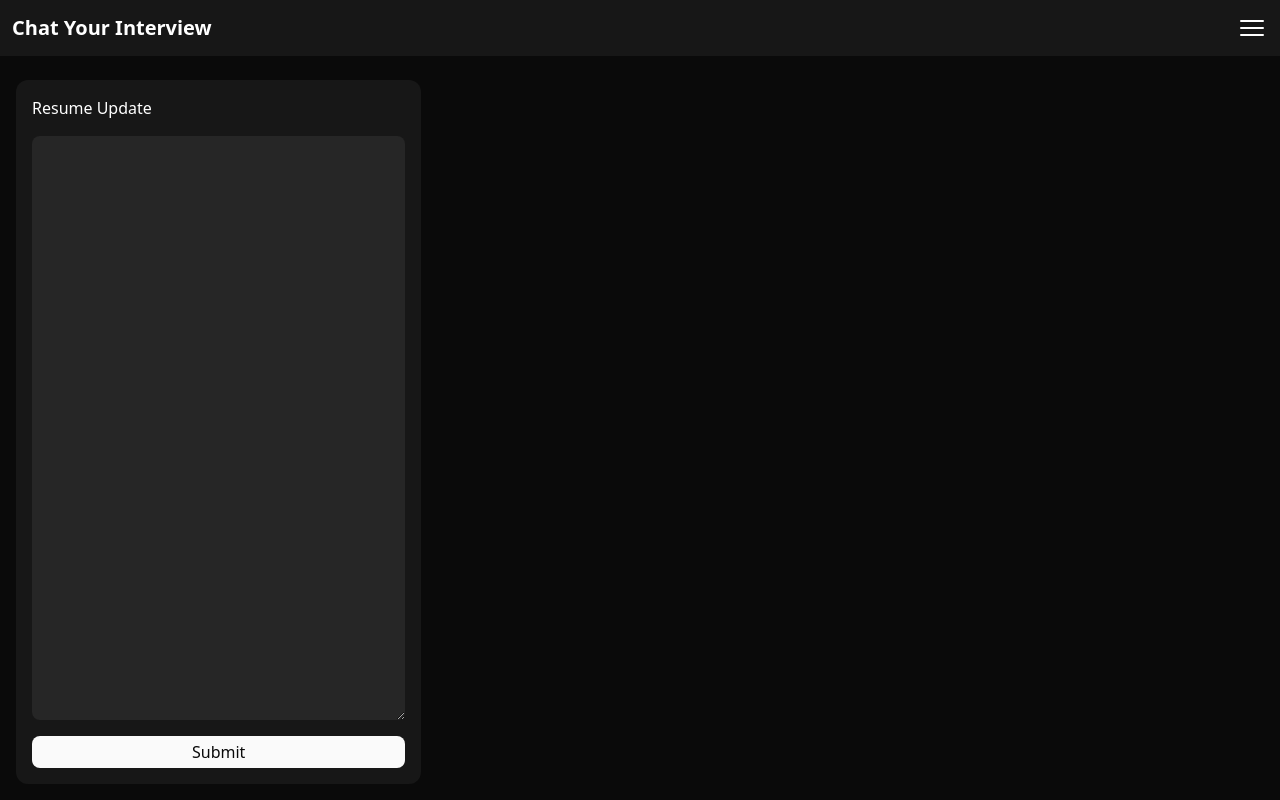
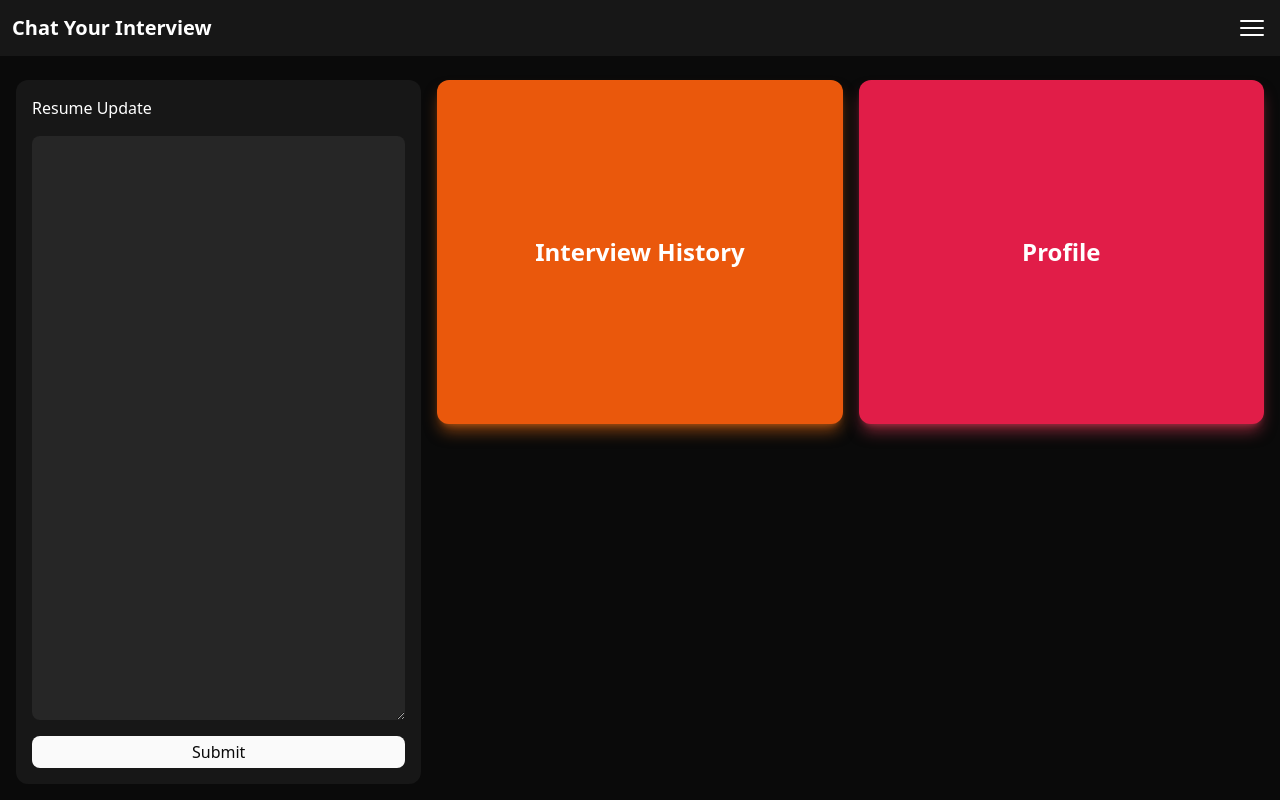
Before and after one commit to jhyunwoo/chat-your-interview, a Next.js app: page / in a window 1280 px wide. Built offline with nearby package versions, Linux system fonts and the light colour scheme.

Commit message:
fix some ui

```diff
--- a/app/components/upload/file-upload.tsx
+++ b/app/components/upload/file-upload.tsx
@@ -25,7 +25,11 @@ const FileUpload = ({ keyName }: { keyName: string }) => {
   }, [keyName]);
 
   return (
-    <div className={"flex flex-col w-full gap-4 p-4 bg-neutral-900 rounded-xl"}>
+    <div
+      className={
+        "flex flex-col w-full gap-4 p-4  row-span-2 bg-neutral-900 rounded-xl"
+      }
+    >
       <div>Resume Update</div>
       <textarea
         onChange={handleChange}
--- a/app/interview/[interviewId]/interview-info.tsx
+++ b/app/interview/[interviewId]/interview-info.tsx
@@ -16,7 +16,7 @@ export default function InterviewInfo({
           "text-lg font-semibold bg-neutral-900 text-white p-2 rounded-xl text-center shadow-lg shadow-orange-300/50"
         }
       >
-        네이버 Back-End 직군 인터뷰 {interviewId}
+        Toss ML Engineer Interview {interviewId}
       </div>
       {children}
     </div>
--- a/app/page.tsx
+++ b/app/page.tsx
@@ -1,12 +1,29 @@
 import DefaultLayout from "@/app/components/default-layout";
 import FileUpload from "@/app/components/upload/file-upload";
+import Link from "next/link";
 
 export default function HomePage() {
   return (
     <DefaultLayout
-      className={"grid grid-cols-3 grid-rows-1 gap-4 p-4 pt-20 text-white"}
+      className={"grid grid-cols-3 grid-rows-2 gap-4 p-4 pt-20 text-white"}
     >
       <FileUpload keyName={"resume"} />
+      <Link
+        href={"/interview"}
+        className={
+          "w-full h-full bg-orange-600 hover:bg-orange-500 transition-colors text-white flex items-center justify-center rounded-xl text-2xl font-bold shadow-lg shadow-orange-500/50"
+        }
+      >
+        Interview History
+      </Link>
+      <Link
+        href={"/profile"}
+        className={
+          "w-full h-full bg-rose-600 hover:bg-rose-500 transition-colors text-white flex items-center justify-center rounded-xl text-2xl font-bold shadow-lg shadow-rose-500/50"
+        }
+      >
+        Profile
+      </Link>
     </DefaultLayout>
   );
 }
--- a/app/sidebar.tsx
+++ b/app/sidebar.tsx
@@ -7,7 +7,11 @@ import { ReactNode } from "react";
 function NavButton({ href, children }: { href: string; children: ReactNode }) {
   const { toggleSidebar } = useSidebar((state) => state);
   return (
-    <Link href={href} onClick={toggleSidebar}>
+    <Link
+      href={href}
+      onClick={toggleSidebar}
+      className={"hover:bg-neutral-800 transition-all"}
+    >
       {children}
     </Link>
   );
@@ -21,7 +25,11 @@ export default function Sidebar() {
       <div
         className={`z-20 w-2/3 pt-20 h-screen fixed top-0 right-0 ${isOpen ? "translate-x-0" : "translate-x-full"} bg-neutral-950 text-white p-4 transition-all transform-gpu`}
       >
-        <div className={"flex flex-col gap-2"}>
+        <div
+          className={
+            "flex flex-col gap-2 text-xl font-semibold *:p-1 *:px-2 *:ring-2 *:ring-neutral-50 *:rounded-lg"
+          }
+        >
           <NavButton href={"/"}>Home</NavButton>
           <NavButton href={"/interview"}>Interview</NavButton>
           <NavButton href={"/profile"}>Profile</NavButton>
```
